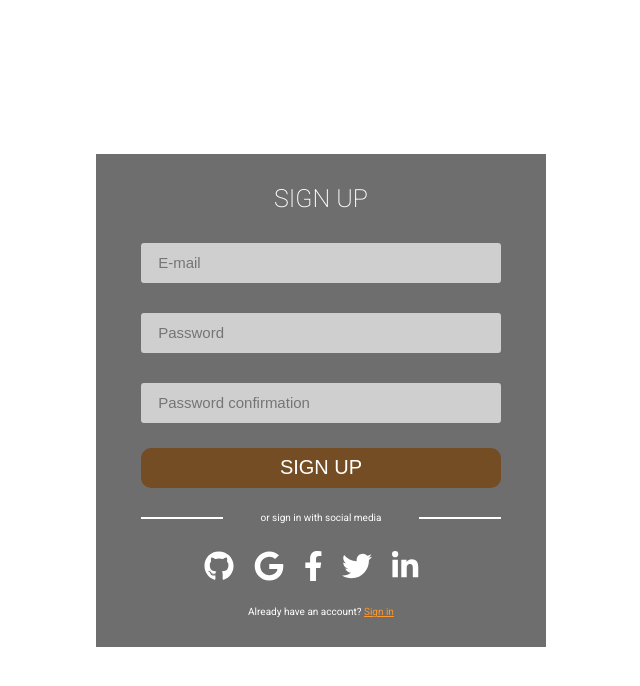
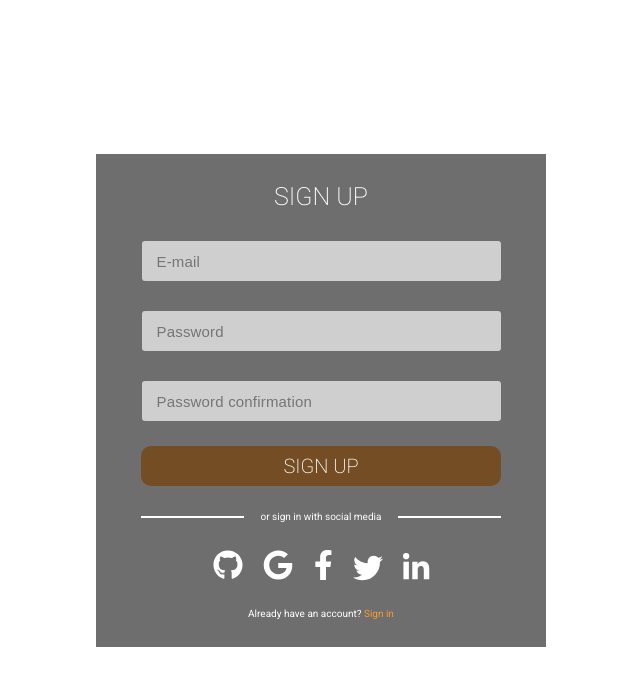
Before and after one commit to D1353L/chat-ws-front, a Vue app: page / in a window 1280 px wide. Shown: the top 686 px of the page, without its empty margins (319-959 px from the left). Built offline with nearby package versions, Linux system fonts and the light colour scheme.

Commit message:
Changes to align components pixel-perfect with Sign up form design (#3)
* Small changes for content alignment

* Small changes for content alignment2

* Move form alignment property

```diff
--- a/src/components/SignUp.vue
+++ b/src/components/SignUp.vue
@@ -48,9 +48,10 @@ export default {
 <!-- Add "scoped" attribute to limit CSS to this component only -->
 <style scoped lang="scss">
 .sign-up {
+    width: 100%;
     display: flex;
-    margin: auto;
     justify-content: center;
+    align-items: center;
 
   form {
       width: 450px;
@@ -60,20 +61,21 @@ export default {
       color: $white;
 
       h3 {
-          margin: 1.2em 0 0 0;
+          margin: 1.15em 0 0 0;
           font-weight: 200;
           font-size: 25px;
       }
 
       input {
-          width: 75.7%;
+          width: 76%;
           height: 36px;
           margin-top: 2em;
           font-size: 15px;
           line-height: 18px;
+          letter-spacing: 0.012em;
           border: 2px solid transparent;
           border-radius: 3px;
-          padding: 0 0 0 15px;
+          padding: 0 0 0 13px;
 
           &:hover, &:focus, &:active {
               border: 2px solid $highlight-color;
@@ -86,10 +88,11 @@ export default {
           height: 40px;
           border: none;
           border-radius: 10px;
-          margin-top: 1.25em;
-          font-weight: 300;
+          margin-top: 1.24em;
+          font-weight: 200;
           font-size: 20px;
           line-height: 29px;
+          font-family: Roboto;
           color: $white;
       }
   }
@@ -98,13 +101,13 @@ export default {
       display: flex;
       justify-content: space-between;
       align-items: center;
-      margin: 1.56em auto;
+      margin: 1.55em auto 1.6em;
       width: 80%;
 
       &:before, &:after {
           content: '';
           display: block;
-          width: 22.2%;
+          width: 28%;
           height: 0px;
           left: 396px;
           top: 455px;
@@ -117,19 +120,31 @@ export default {
       }
   }
 
-  .social-media-list a {
-    margin-right: 20px;
-    font-size: 30px;
-    color: $white;
+  .social-media-list {
+      display: flex;
+      justify-content: space-between;
+      margin: 0 auto;
+      width: 48%;
+
+      a {
+          font-size: 30px;
+          color: $white;
+
+          [data-icon="twitter"], [data-icon="linkedin-in"] {
+            margin-top: 5px;
+          }
+
+      }
   }
 
   .sign-in-caption {
       font-size: $font-small;
       line-height: 12px;
-      margin-top: 2.2em;
+      margin-top: 2.1em;
 
       a {
         color: $highlight-color;
+        text-decoration: none;
       }
   }
 }
@@ -140,6 +155,16 @@ $breakpoint-tablet: 460px;
     form {
       width: 90%
     }
+
+    .social-media-caption {
+      &:before, &:after {
+        width: 24%;
+      }
+    }
+
+    .social-media-list {
+        width: 60%;
+    }
   }
 }
 </style>
```
